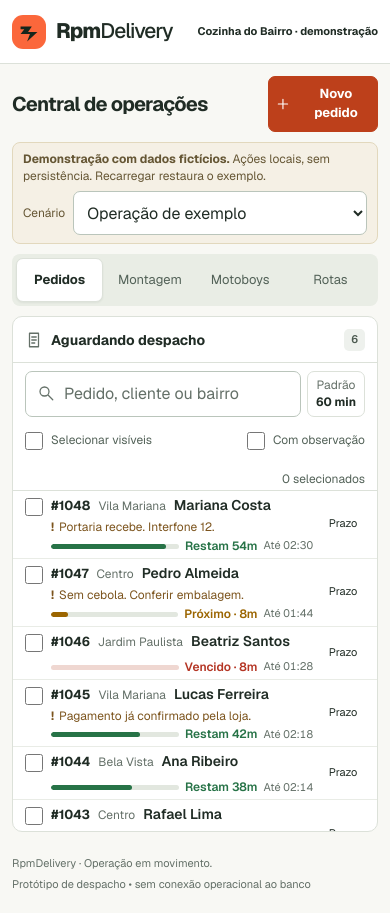
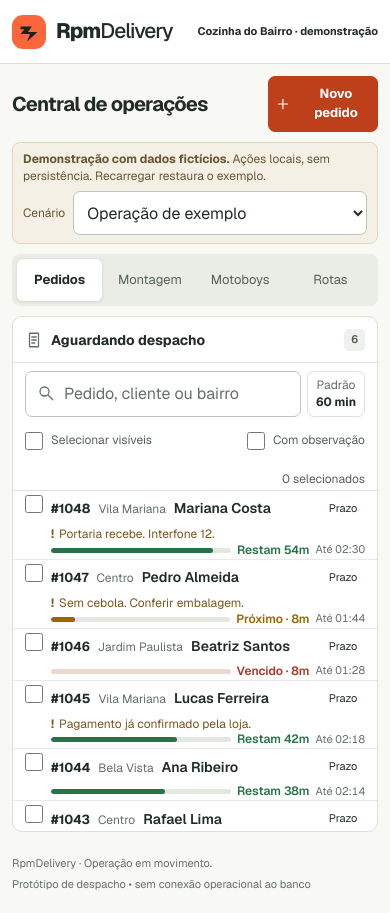
Before and after one commit to henriqueskm/rpmdelivery, a Next.js app: page /preview/operacao in a window 390 px wide. Built offline with nearby package versions, Linux system fonts and the light colour scheme.

Commit message:
fix: preserve mobile order density with deadline bars

```diff
--- a/features/operations/operations-deadlines.css
+++ b/features/operations/operations-deadlines.css
@@ -61,6 +61,11 @@
 .ops-deadline-fill { display: block; height: 100%; background: var(--deadline-color); border-radius: inherit; }
 @media (max-width: 600px) {
   .ops-deadline-other-day strong { flex-basis: 100%; order: -1; }
+  .ops-order { padding-block: 1px; row-gap: 0; }
+  .ops-order .ops-order-identity { line-height: 1.25; }
+  .operations .ops-order-edit-promise { grid-row: 1; margin-block: -5px; align-self: start; }
+  .ops-order .ops-order-note,
+  .ops-order-deadline { grid-column: 2 / -1; }
 }
 .operations .ops-deadline-button {
   min-height: 44px;
```
Also changed, not shown: 18 other files (tests, documents, lock files or other folders).
